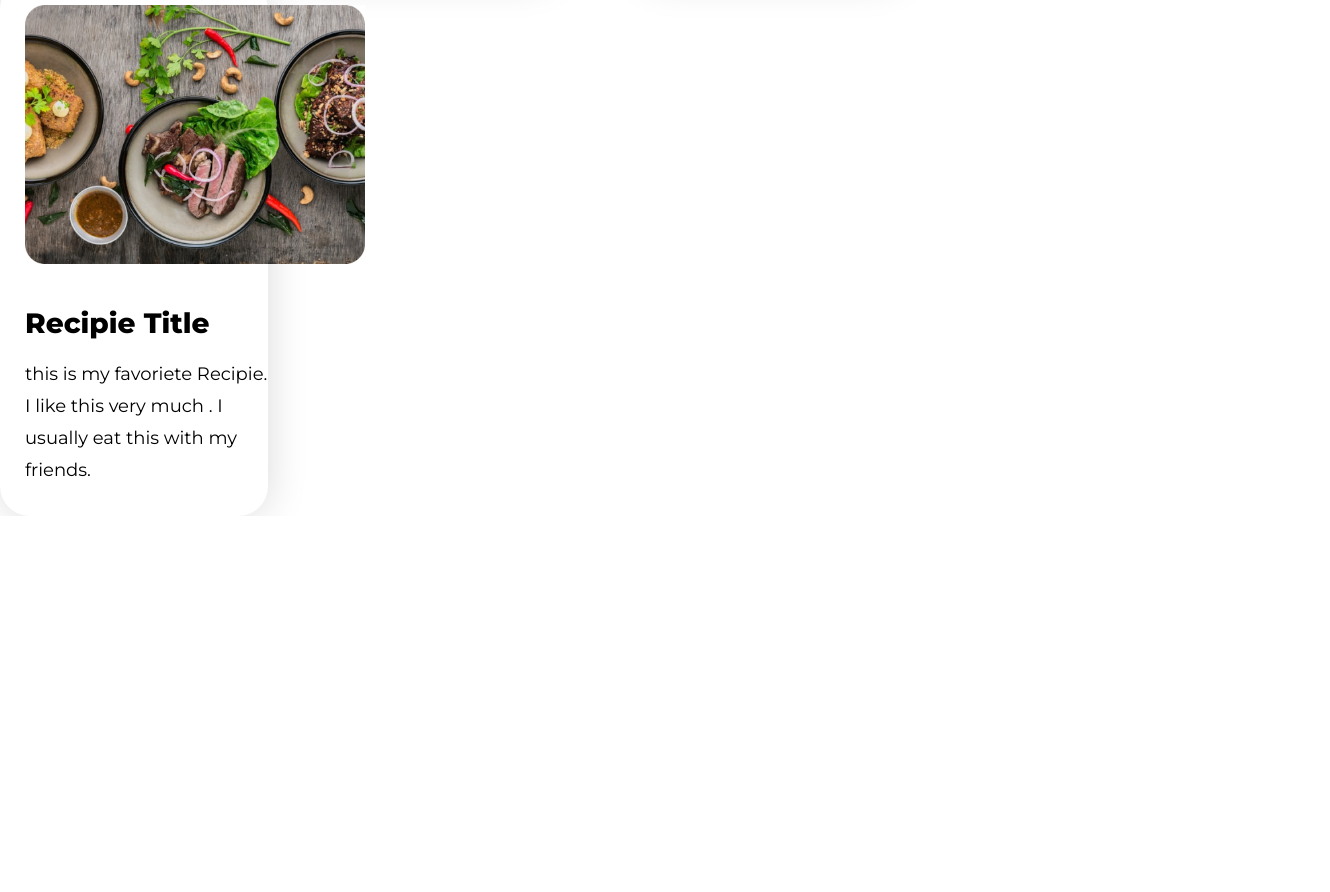
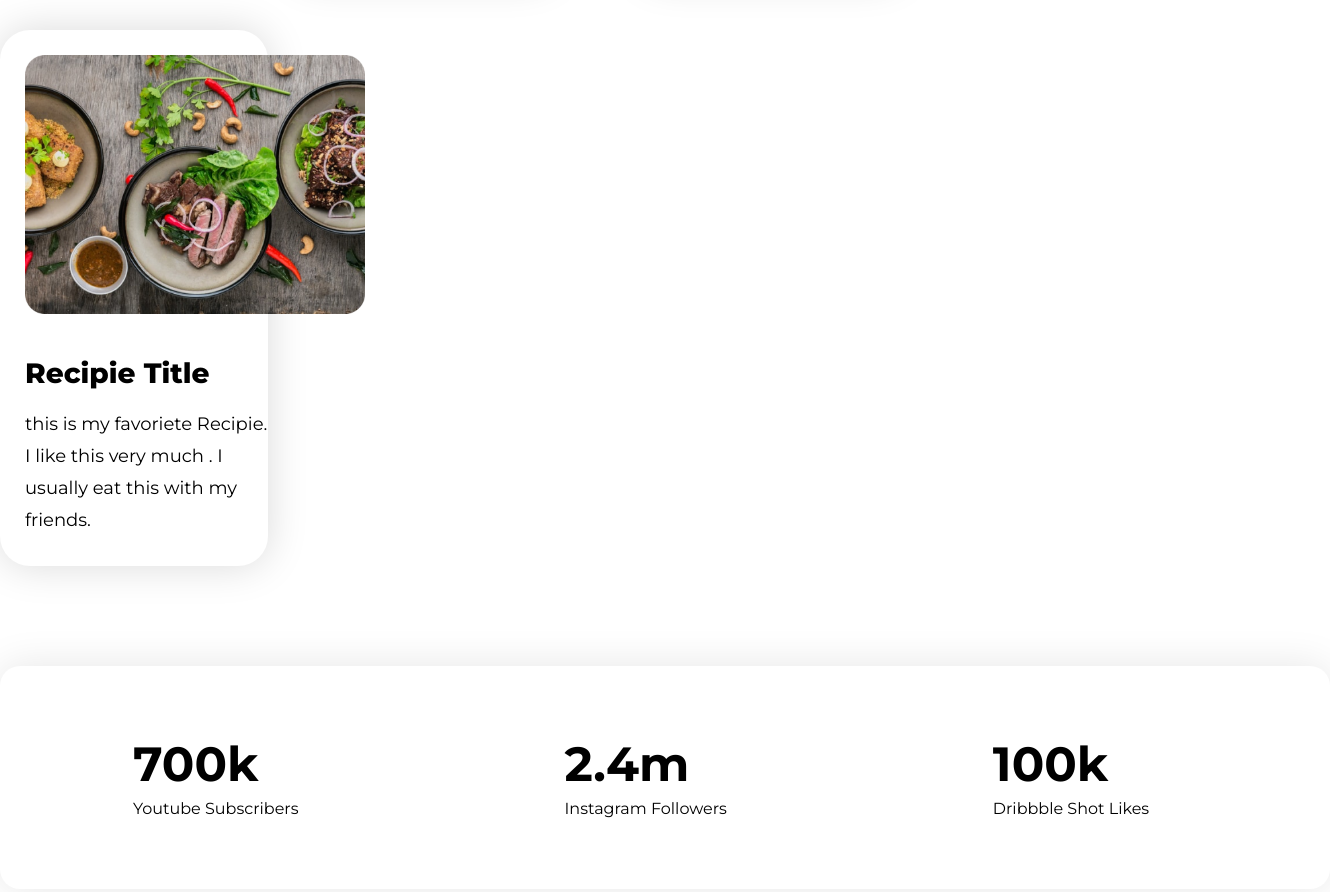
Before and after one commit to noim015/food-network, a plain HTML site: page index.html in a window 1280 px wide. Shown: the part 2283-3175 px from the top of the page, 1330 px wide, since content can reach past the window. Before the commit the page ends 2799 px from the top, so only its background shows below. Drawn offline with Linux system fonts and the light colour scheme.

Commit message:
Social media area done

```diff
--- a/index.html
+++ b/index.html
@@ -75,6 +75,21 @@
             <p>this is my favoriete Recipie. I like this very much . I usually eat this with my friends.</p>
         </div>
     </section>
+    <section class="social_media_area">
+        <div class="youtube social">
+            <h2>700k</h2>
+            <p>Youtube Subscribers</p>
+        </div>
+        <div class="instagram social">
+            <h2>2.4m</h2>
+            <p>Instagram Followers</p>
+        </div>
+        <div class="dribble social">
+            <h2>100k</h2>
+            <p>Dribbble Shot Likes</p>
+        </div>
+    </section>
+
 </body>
 
 </html>
--- a/style.css
+++ b/style.css
@@ -166,6 +166,7 @@ overflow: hidden;
     letter-spacing: 0em;
     text-align: center;
     padding-bottom: 30px;
+    overflow: hidden;
 
 }
 
@@ -178,6 +179,7 @@ overflow: hidden;
     border-radius: 30px;
     padding: 25px 0 0 25px;
     margin-right: 80px;
+    margin-bottom: 50px;
 }
 .margin_left{
     margin-left: 290px;;
@@ -206,3 +208,36 @@ text-align: left;
 .my_recipie img{
     width: 340px;
 }
+.social_media_area{
+    width: 1330px;
+    margin: 50px auto;
+    display: flex;
+    background: #FFFFFF;
+    box-shadow: 0px 0px 40px rgba(0, 0, 0, 0.1);
+    border-radius: 20px;
+    overflow: hidden;
+}
+.social{
+
+    padding:5% 10% ;
+    text-align: left;
+}
+.social h2{
+    font-family: Montserrat;
+    font-size: 48px;
+    font-style: normal;
+    font-weight: 700;
+    line-height: 64px;
+    letter-spacing: 0em;
+    text-align: left;
+}
+.social p{
+    font-family: Montserrat;
+    font-size: 16px;
+    font-style: normal;
+    font-weight: 400;
+    line-height: 26px;
+    letter-spacing: 0em;
+    text-align: left;
+
+}
```
